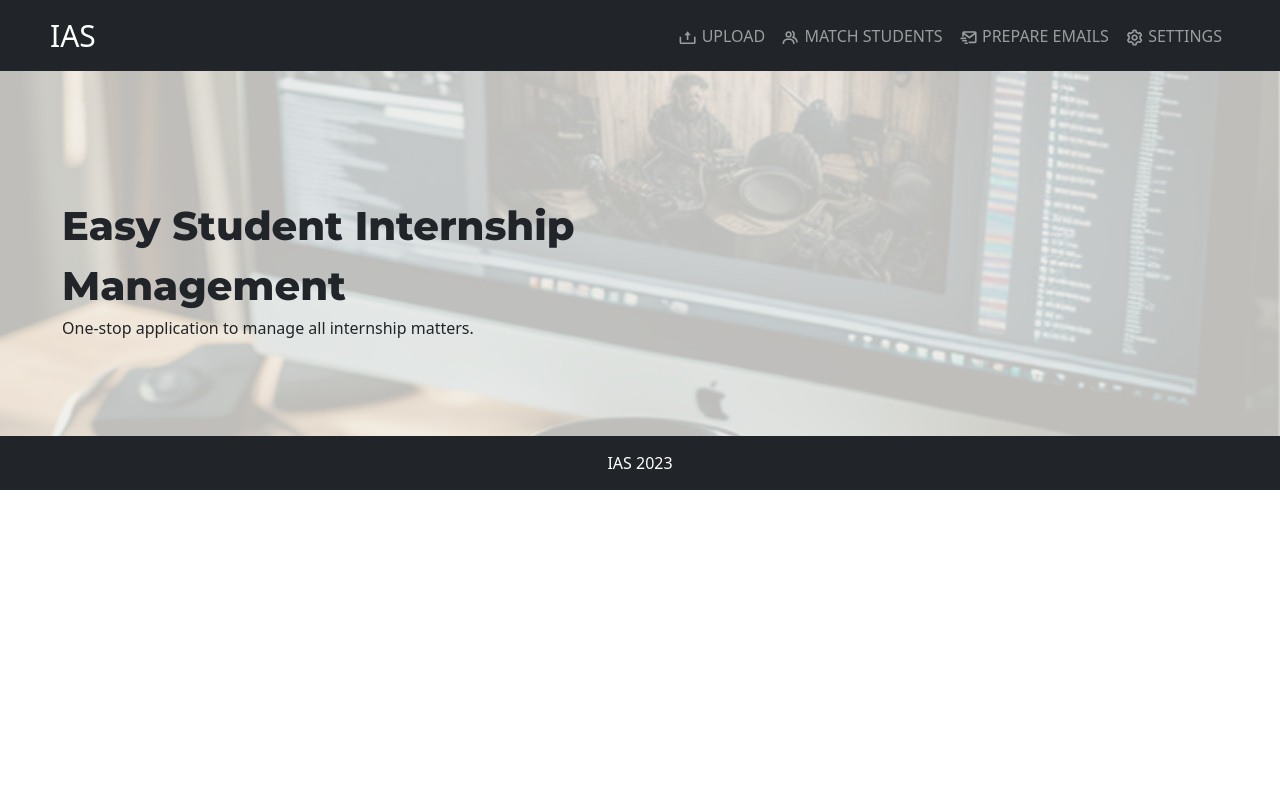
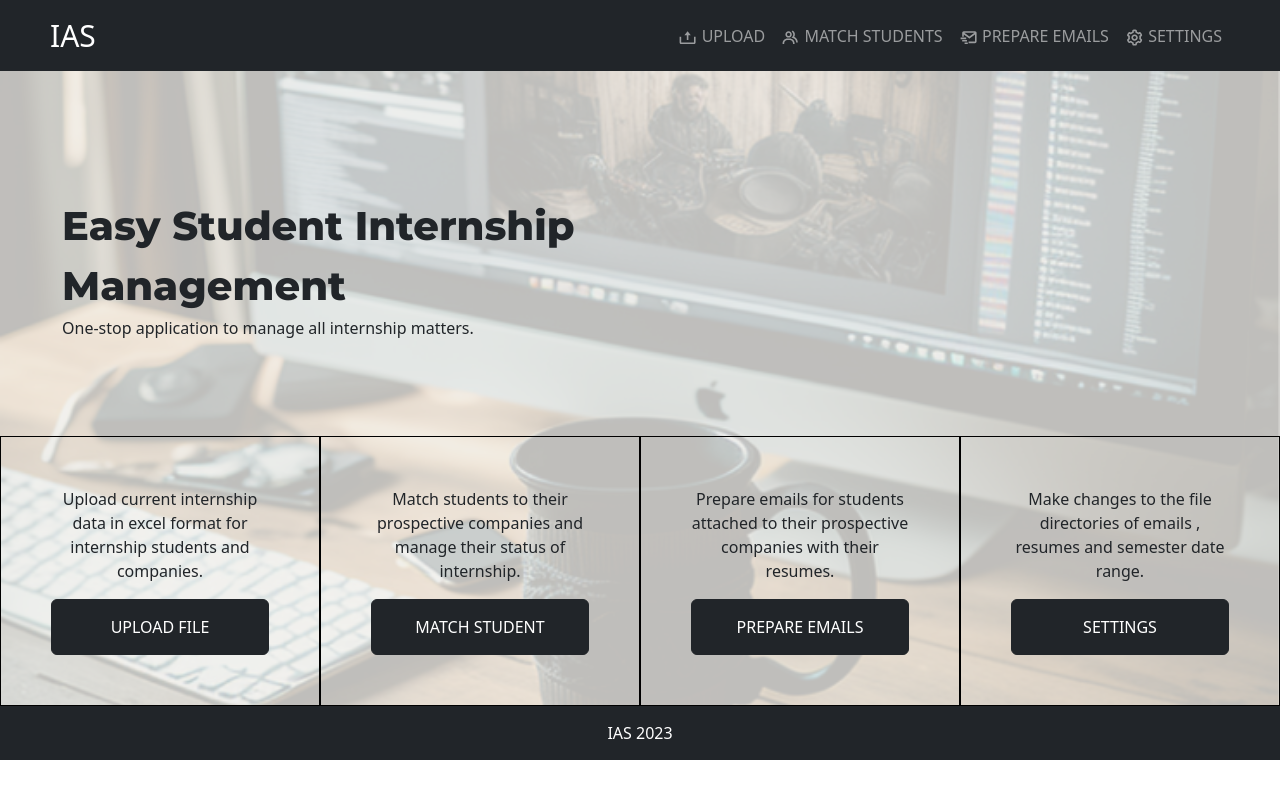
Before and after one commit to devops-assignment1-team1/ias, a React (Create React App) app in the folder frontend/: page /Main in a window 1280 px wide. Built offline with nearby package versions, Linux system fonts and the light colour scheme.

Commit message:
Add segments components

```diff
--- a/frontend/src/pages/Main.js
+++ b/frontend/src/pages/Main.js
@@ -3,8 +3,12 @@ import React from 'react'
 // Import components
 import { Title } from '../components/Title/Title'
 import "../components/Main/Main.css"
+import Button from 'react-bootstrap/Button';
+import { useNavigate } from 'react-router-dom';
 
 function Main() {
+  const navigate = useNavigate();
+
   return (
     <div style={{paddingTop:"180px",textAlign:"initial"}} className="container-fluid m-0 bg">
     <div className="row content" style={{paddingLeft:"50px", paddingBottom:"80px"}}>
@@ -14,6 +18,35 @@ function Main() {
           <p>One-stop application to manage all internship matters.</p>
       </div>
     </div>
+    <div className="row content">
+        {/* Upload File */}
+        <div className="col-3" style={{border:"1px solid black", padding:"50px"}}>
+          <p style={{textAlign:"center"}}>Upload current internship data in excel format for internship students and companies.</p>
+          <Button variant='dark' data-testid="upload-data-link" style={{padding:"15px", width:"100%"}} to="/Upload_Data" onClick={() => {
+          navigate("/Upload_Data");
+        }}>UPLOAD FILE</Button>
+        </div>
+
+        {/* Match Student */}
+        <div className="col-3" style={{border:"1px solid black", padding:"50px"}}>
+          <p style={{textAlign:"center"}}>Match students to their prospective companies and manage their status of internship.</p>
+          <Button data-testid="match-student-link" variant='dark' style={{padding:"15px", width:"100%"}} to="/Match_Student" onClick={() => {
+          navigate("/Match_Student");
+        }}>MATCH STUDENT</Button>
+        </div>
+
+        {/* Prepare Emails */}
+        <div className="col-3" style={{border:"1px solid black", padding:"50px"}}>
+          <p style={{textAlign:"center"}}>Prepare emails for students attached to their prospective companies with their resumes.</p>
+          <Button variant='dark' style={{padding:"15px", width:"100%"}} to="/Prepare_Email" href="/Prepare_Email">PREPARE EMAILS</Button>
+        </div>
+
+        {/* Settings */}
+        <div className="col-3" style={{border:"1px solid black", padding:"50px"}}>
+          <p style={{textAlign:"center"}}>Make changes to the file directories of emails , resumes and semester date range.</p>
+          <Button variant='dark' style={{padding:"15px", width:"100%"}} to="/Settings" href="/Settings">SETTINGS</Button>
+        </div>
+      </div>
   </div>
   )
 }
```
